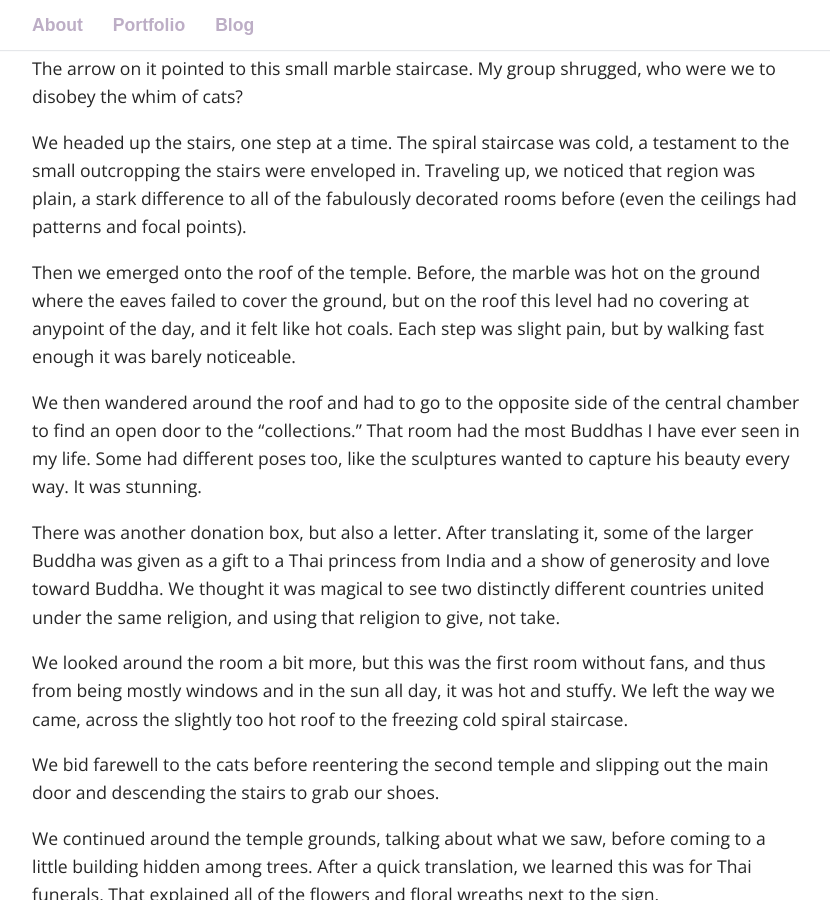
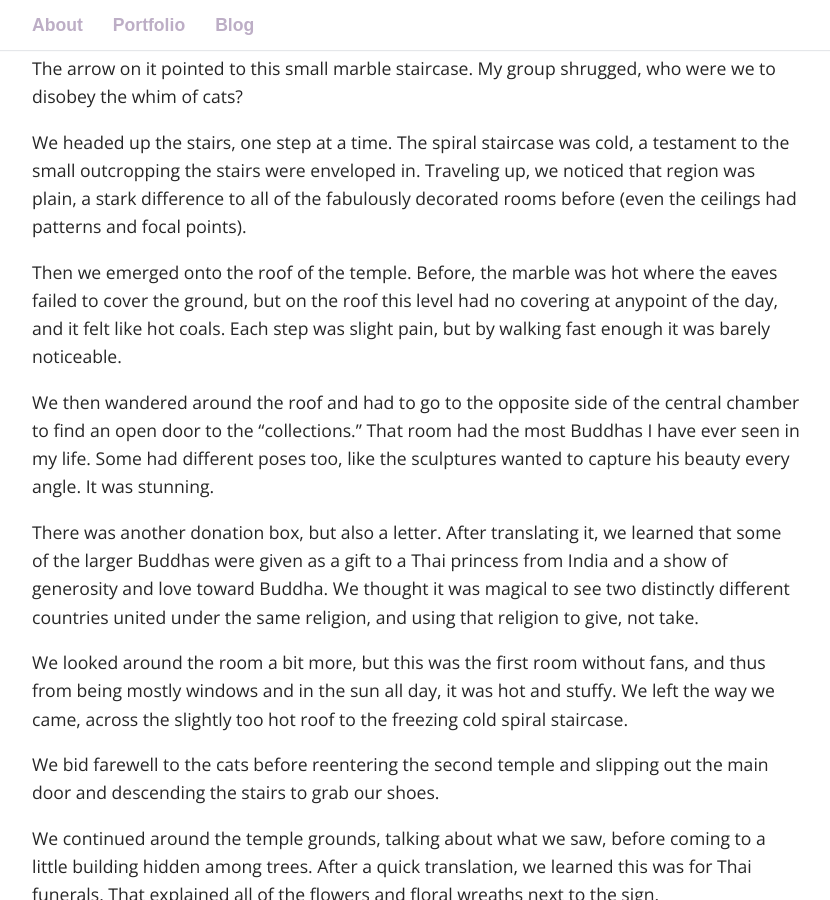
Before and after one commit to cocoatehcat/cocoatehcat.github.io, a Jekyll site: the page built from _posts/2025-06-03-first-temple.markdown, in a window 1280 px wide and 900 px high, scrolled down 2415 px. Shown: the whole window, without its empty margins (223-1053 px from the left). Built offline with Jekyll 4.4.1, drawn with Linux system fonts in a browser that asks for light colours; some web fonts are replaced; some of the changed text lies outside the part shown.

Commit message:
New post new post! Happy 7/11 day to the United States (I will see the rest of the world in November for the holiday), this is some of my thoughts on the night market I just went to. Woo!

```diff
--- a/_posts/2025-06-03-first-temple.markdown
+++ b/_posts/2025-06-03-first-temple.markdown
@@ -46,11 +46,11 @@
 
 We headed up the stairs, one step at a time. The spiral staircase was cold, a testament to the small outcropping the stairs were enveloped in. Traveling up, we noticed that region was plain, a stark difference to all of the fabulously decorated rooms before (even the ceilings had patterns and focal points).
 
-Then we emerged onto the roof of the temple. Before, the marble was hot on the ground where the eaves failed to cover the ground, but on the roof this level had no covering at anypoint of the day, and it felt like hot coals. Each step was slight pain, but by walking fast enough it was barely noticeable.
+Then we emerged onto the roof of the temple. Before, the marble was hot where the eaves failed to cover the ground, but on the roof this level had no covering at anypoint of the day, and it felt like hot coals. Each step was slight pain, but by walking fast enough it was barely noticeable.
 
-We then wandered around the roof and had to go to the opposite side of the central chamber to find an open door to the “collections.” That room had the most Buddhas I have ever seen in my life. Some had different poses too, like the sculptures wanted to capture his beauty every way. It was stunning.
+We then wandered around the roof and had to go to the opposite side of the central chamber to find an open door to the “collections.” That room had the most Buddhas I have ever seen in my life. Some had different poses too, like the sculptures wanted to capture his beauty every angle. It was stunning.
 
-There was another donation box, but also a letter. After translating it, some of the larger Buddha was given as a gift to a Thai princess from India and a show of generosity and love toward Buddha. We thought it was magical to see two distinctly different countries united under the same religion, and using that religion to give, not take.
+There was another donation box, but also a letter. After translating it, we learned that some of the larger Buddhas were given as a gift to a Thai princess from India and a show of generosity and love toward Buddha. We thought it was magical to see two distinctly different countries united under the same religion, and using that religion to give, not take.
 
 We looked around the room a bit more, but this was the first room without fans, and thus from being mostly windows and in the sun all day, it was hot and stuffy. We left the way we came, across the slightly too hot roof to the freezing cold spiral staircase.
 
--- a/_posts/2025-06-26-ban-that-thong.markdown
+++ b/_posts/2025-06-26-ban-that-thong.markdown
@@ -21,7 +21,7 @@
 
 Regardless, my professors asked to see me and a classmate, one last dinner before they left to continue on their journey around east Asia. It was really quite an honor to be invited out, and I made sure to see everything.
 
-We wandered around the neighborhood, looking at all the different buildings with the distinct architecture. The other student and I were given advice on a restaurant to try, we told them to take pictures at the World Expo.
+We wandered around the neighborhood, looking at all the different buildings with the distinct architecture. The other student and I were given advice on a restaurant to try, we told our professors to take pictures at the World Expo.
 
 It is strange to be in a class with someone all semester (for two semesters, actually) and then be sharing a meal with them at a random restaurant on a street corner in Bangkok (we did talk about power dynamics during dessert).
 
@@ -31,7 +31,7 @@
     <img width="33%" src="/images/milkshake.png" alt="Samosorn Milkshake.">
 </p>
 
-And it didn’t hit me until I was home and opened my phone that friends had texted me. That I had a different life outside the world of Bangkok. Ban That Thong was beautiful (a little bit commercialized), and it felt like a dream to be wandering around a place that was so inferentially cultural.
+And it didn’t hit me until I was home and opened my phone that friends had texted me. That I had a different life outside the world of Bangkok. Ban That Thong was beautiful (a little bit commercialized), and it felt like a dream to be wandering around a place that was so intentially cultural.
 
 At my apartment, it just felt like a normal apartment. You could notice the Asian influences for sure, the furniture was a little shorter than I was used to, there was a balcony with my washer. My shower did not have a fan, instead you opened a window to let the steam come out, we had no oven because it’s already hot! Why do you have to make it more so?
 
--- a/_posts/2025-07-02-monsoons.markdown
+++ b/_posts/2025-07-02-monsoons.markdown
@@ -26,7 +26,7 @@
 
 The market was gorgeously simple. We were pretty far out of the way of normal Bangkok, well my normal Bangkok probably constitutes as “touristy” Bangkok, where it felt like a local place. People at the different stalls were talking back and forth like they see each other all the time, which they probably do.
 
-The market was split between two roads, with one side looking more lived in, with smaller stalls and a mostly empty food court. We attempted to get a boat on this side, but they were trying to charge us 200 (baht) a person, which was an outrage since we researched beforehand and knew it should be 100.
+The market was split between a road, with one side looking more lived in, with smaller stalls and a mostly empty food court. We attempted to get a boat on this side, but they were trying to charge us 200 (baht) a person, which was an outrage since we researched beforehand and knew it should be 100.
 
 Across the street was a structure covering the other half of the market. I say structure, but it was more a collection of metal sheets and tarps.
 
@@ -52,9 +52,9 @@
 
 As those thoughts mixed in my head, we went past a few abandoned buildings, and I thought of Simon Stålenhag. I was a fan of his work, and how nature would take over buildings, machinery, etc., and make it feel reclaimed by the earth, not humans.
 
-And my head combined those, in the context of retro futurism, to create a new thought: we viewed less ‘modern’ societies and being more primitive, but what if the United States is backwards and the retro futurism shows just how much we have regressed?
+And my head combined those, in the context of retro futurism, to create a new thought: we viewed less ‘modern’ societies as being more primitive, but what if the United States is backwards and the retro futurism shows just how much we have regressed?
 
-There were years of constant growth and exploration fueled by the Space Race, and after we hand returned and landed on the planet, people got nostalgic. Things were moving too fast, we were abandoning old technology for newer at lightning speeds. Instead of using something until it broke, we disposed of it and got something new, something ‘better.’
+There were years of constant growth and exploration fueled by the Space Race, and after we had returned and landed on the planet, people got nostalgic. Things were moving too fast, we were abandoning old technology for newer at lightning speeds. Instead of using something until it broke, we disposed of it and got something new, something ‘better.’
 
 But here in Thailand, I see how they truly use all the parts of nature for their life. It’s not that their houses are run down and “not as fancy,” but rather they are living a simpler life with the “if it ain’t broke, don’t fix it,” mentality.
 
```
Also changed, not shown: other parts of _posts/2025-06-03-first-temple.markdown (+2 -2 lines), _posts/2025-07-11-night-market.markdown (added, +57 -0 lines).
